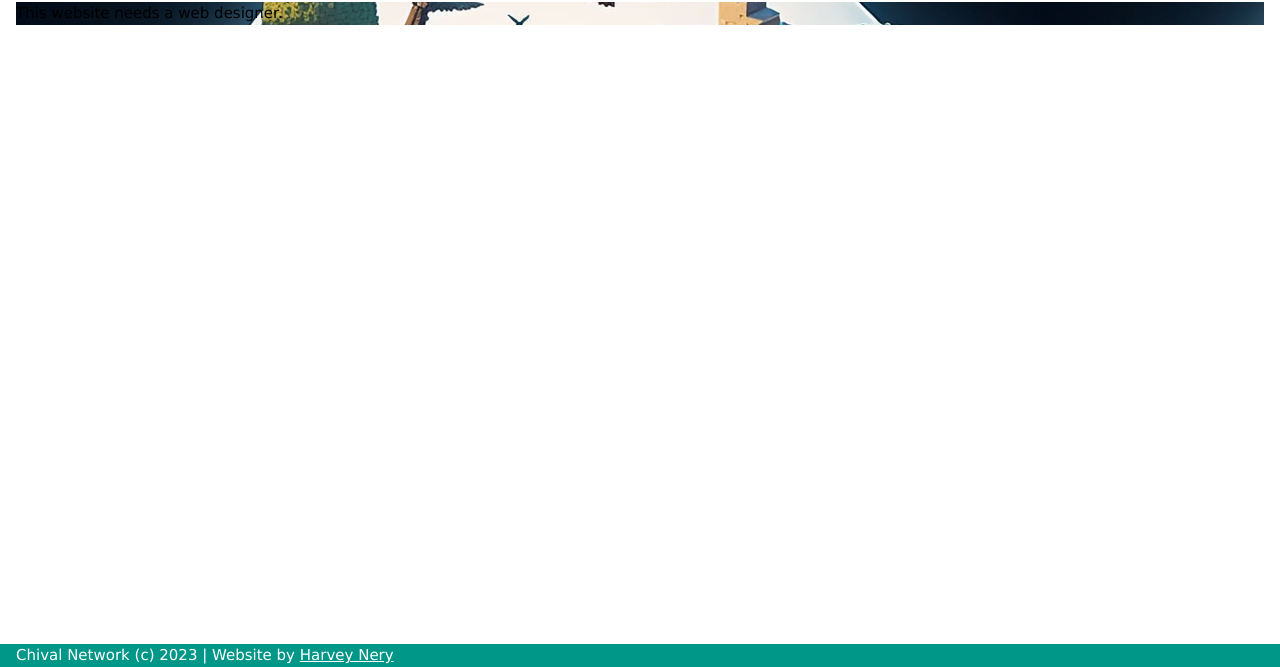
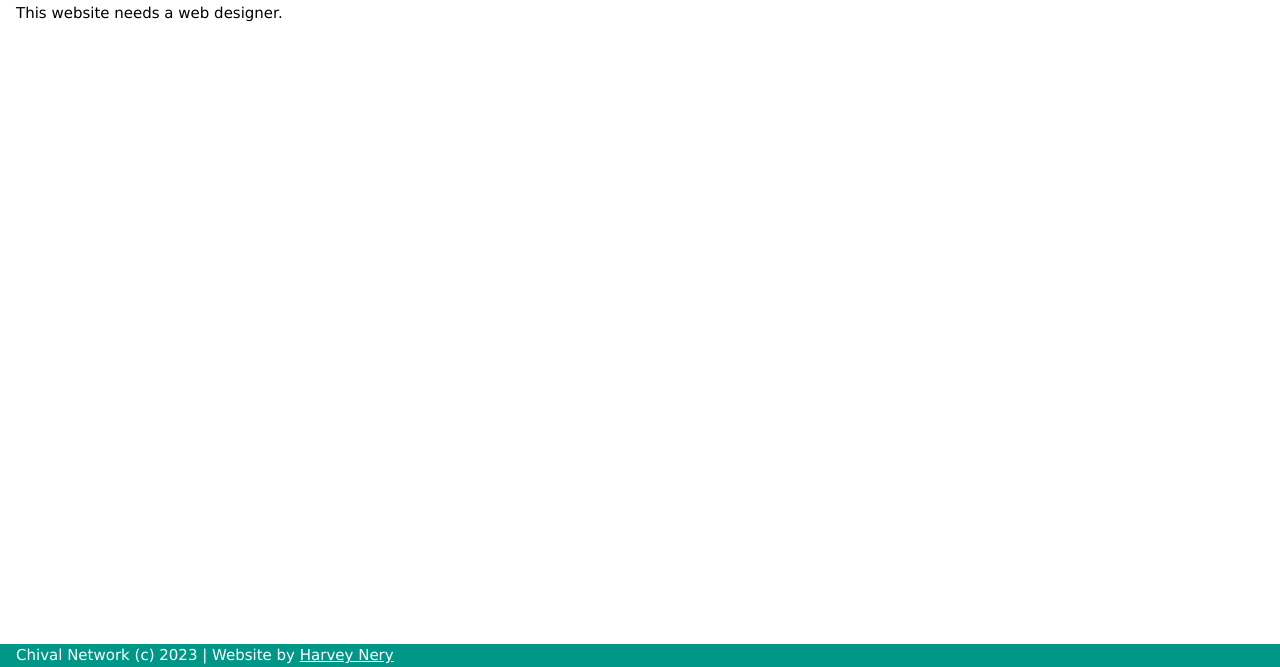
Before and after one commit to Chival-Network/chival-network.github.io, a plain HTML site: page index.html in a window 1280 px wide. Shown: the part 133-800 px from the top of the page. Drawn offline with nearby package versions, Linux system fonts and the light colour scheme.

Commit message:
Update index.html

```diff
--- a/index.html
+++ b/index.html
@@ -20,7 +20,7 @@
     <body>
         <div id="main" class="w3-container">
             <h1>Welcome to the chival websiteeeeee</h1>
-            <p style="background-image: url('testingimage.png');">This website needs a web designer.</p>
+            <p>This website needs a web designer.</p>
         </div>
     </body>
 
```
